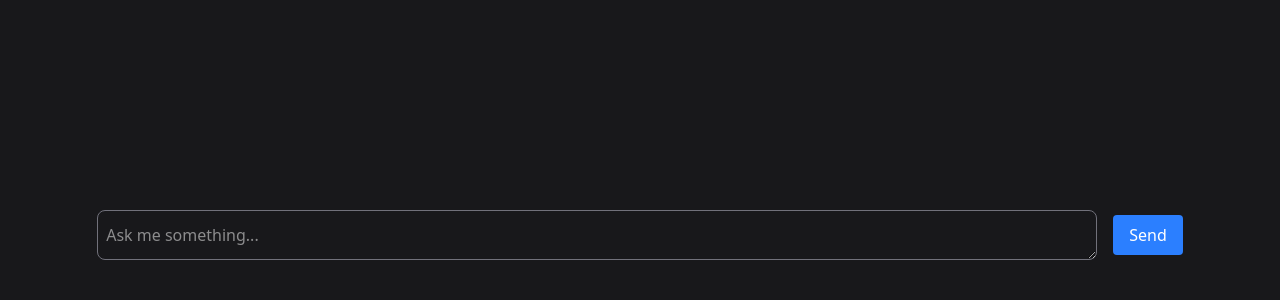
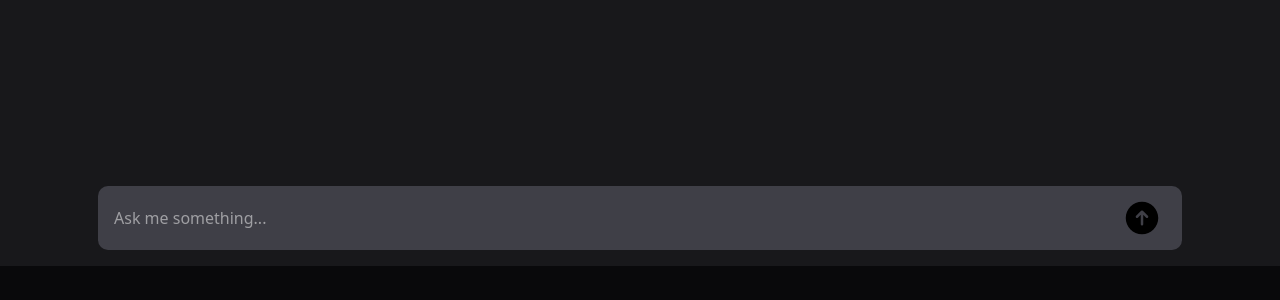
Before and after one commit to pikacoder44/ChatPika, a Next.js app: page /chat in a window 1280 px wide. Shown: the part 776-1076 px from the top of the page. After the commit the page ends 1042 px from the top, so only its background shows below. Built offline with nearby package versions, Linux system fonts and the light colour scheme.

Commit message:
Changed Send Button to Send Icon and added icon based on input and made validation like message can't be empty

```diff
--- a/app/chat/page.tsx
+++ b/app/chat/page.tsx
@@ -83,31 +83,66 @@ export default function Chat() {
   };
 
   return (
-    <div className="p-6 w-full min-h-[989] flex flex-col  dark:bg-zinc-900 dark:text-white">
+    <div className="p-2 w-full min-h-[989] flex flex-col  dark:bg-zinc-900 dark:text-white">
       <ChatWindow messages={messages} />
-      <div className="flex flex-row  justify-center gap-4 items-center">
+      <div className="flex flex-row justify-center ">
+        <div className="flex flex-row bg-zinc-700 rounded-lg p-2 w-auto m-2 justify-center gap-4 items-center">
           <textarea
-          className="border border-zinc-500 focus:outline-none dark:text-white px-2 w-250 my-4 rounded-md items-center content-center"
+            className="focus:outline-none scroll-smooth   resize-none dark:text-white px-2 w-250 rounded-md items-center content-center"
             value={message}
             onChange={(e) => setMessage(e.target.value)}
             placeholder="Ask me something..."
           />
           {loading ? (
-          <button
-            disabled
-            className="bg-gray-500 text-white px-4 py-2  rounded w-auto "
+            <button disabled>
+              <svg
+                xmlns="http://www.w3.org/2000/svg"
+                fill="none"
+                viewBox="0 0 24 24"
+                strokeWidth={1.5}
+                stroke="currentColor"
+                className="size-6 mr-4 cursor-not-allowed"
               >
-            Loading...
+                <path
+                  strokeLinecap="round"
+                  strokeLinejoin="round"
+                  d="M5.25 7.5A2.25 2.25 0 0 1 7.5 5.25h9a2.25 2.25 0 0 1 2.25 2.25v9a2.25 2.25 0 0 1-2.25 2.25h-9a2.25 2.25 0 0 1-2.25-2.25v-9Z"
+                />
+              </svg>
+            </button>
+          ) : message.length == 0 ? (
+            <button disabled>
+              <svg
+                xmlns="http://www.w3.org/2000/svg"
+                viewBox="0 0 24 24"
+                fill="black"
+                className="size-10 mr-3 cursor-not-allowed"
+              >
+                <path
+                  fillRule="evenodd"
+                  d="M12 2.25c-5.385 0-9.75 4.365-9.75 9.75s4.365 9.75 9.75 9.75 9.75-4.365 9.75-9.75S17.385 2.25 12 2.25Zm.53 5.47a.75.75 0 0 0-1.06 0l-3 3a.75.75 0 1 0 1.06 1.06l1.72-1.72v5.69a.75.75 0 0 0 1.5 0v-5.69l1.72 1.72a.75.75 0 1 0 1.06-1.06l-3-3Z"
+                  clipRule="evenodd"
+                />
+              </svg>
             </button>
           ) : (
-          <button
-            onClick={handleChat}
-            className="bg-blue-500 text-white px-4 py-2 w-auto rounded"
+            <button onClick={handleChat}>
+              <svg
+                xmlns="http://www.w3.org/2000/svg"
+                viewBox="0 0 24 24"
+                fill="white"
+                className="size-10 mr-3"
               >
-            Send
+                <path
+                  fillRule="evenodd"
+                  d="M12 2.25c-5.385 0-9.75 4.365-9.75 9.75s4.365 9.75 9.75 9.75 9.75-4.365 9.75-9.75S17.385 2.25 12 2.25Zm.53 5.47a.75.75 0 0 0-1.06 0l-3 3a.75.75 0 1 0 1.06 1.06l1.72-1.72v5.69a.75.75 0 0 0 1.5 0v-5.69l1.72 1.72a.75.75 0 1 0 1.06-1.06l-3-3Z"
+                  clipRule="evenodd"
+                />
+              </svg>
             </button>
           )}
         </div>
       </div>
+    </div>
   );
 }
--- a/components/ChatWindow.tsx
+++ b/components/ChatWindow.tsx
@@ -2,9 +2,9 @@ import ReactMarkdown from "react-markdown";
 import * as ScrollArea from "@radix-ui/react-scroll-area";
 const ChatWindow = ({ messages }) => {
   return (
-    <div className="flex-1 w-full flex justify-center">
-      <ScrollArea.Root className=" ScrollAreaRoot w-[100%] h-[850px] rounded-md overflow-hidden ">
-        <ScrollArea.Viewport className="ScrollAreaViewport w-full h-full p-3">
+
+      <ScrollArea.Root className=" ScrollAreaRoot w-[100%] m-0 h-[850px] rounded-md overflow-hidden ">
+        <ScrollArea.Viewport className="ScrollAreaViewport w-full h-full p-3 m-0">
           <div className="w-[80%] mx-auto  flex flex-col gap-3 p-3  rounded-md ">
             {messages.map((msg, index) => (
               <div
@@ -20,7 +20,7 @@ const ChatWindow = ({ messages }) => {
                       : "bg-zinc-800 text-white"
                   }`}
                 >
-                  {msg.role === "user" ? "User" : "AI"}:{" "}
+
                   <ReactMarkdown>{msg.content}</ReactMarkdown>
                 </div>
               </div>
@@ -38,7 +38,7 @@ const ChatWindow = ({ messages }) => {
 
         <ScrollArea.Corner className="ScrollAreaCorner bg-blue-500" />
       </ScrollArea.Root>
-    </div>
+
   );
 };
 
--- a/components/Navbar.tsx
+++ b/components/Navbar.tsx
@@ -2,7 +2,7 @@ import React from "react";
 import Link from "next/link";
 const Navbar = () => {
   return (
-    <div className=" p-5 dark:bg-zinc-900 dark:text-white">
+    <div className=" p-5 dark:bg-zinc-900  dark:text-white">
       <nav className="flex justify-between  flex-row ">
         <Link href="/" className="hover:cursor-pointer">
           <h1 className=" font-bold text-4xl">ChatPika</h1>
```
Lines whose indentation alone changed are shown as unchanged.
